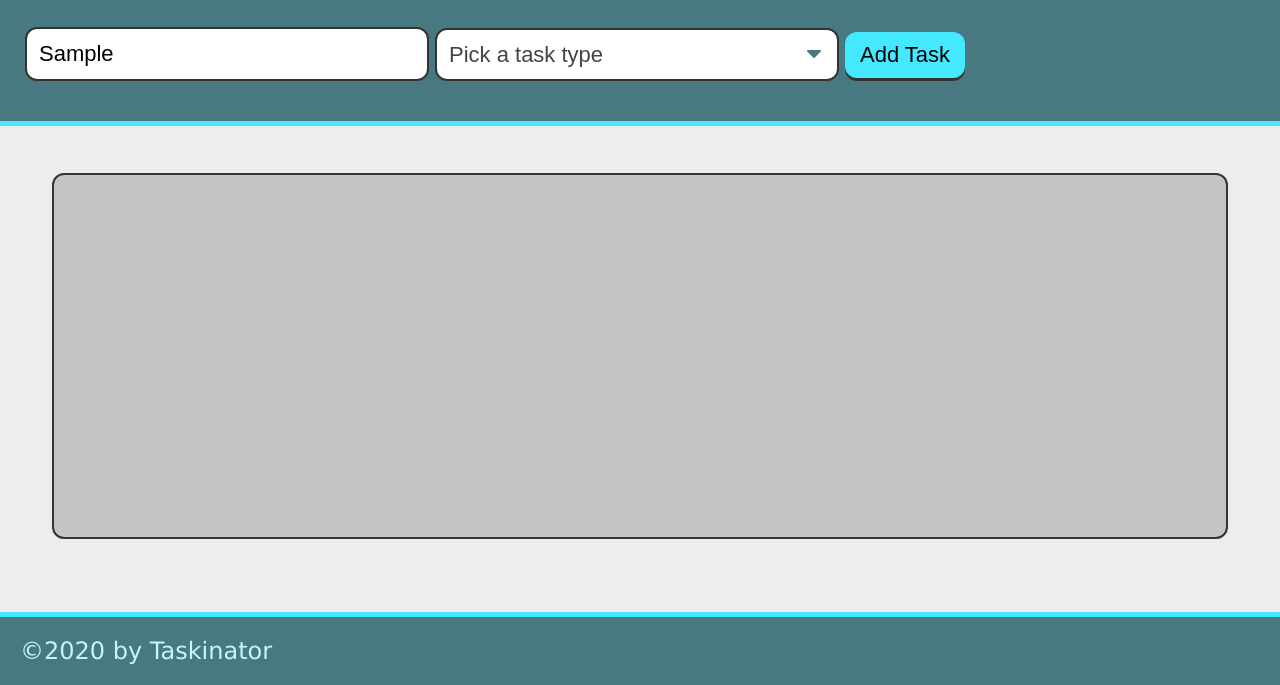
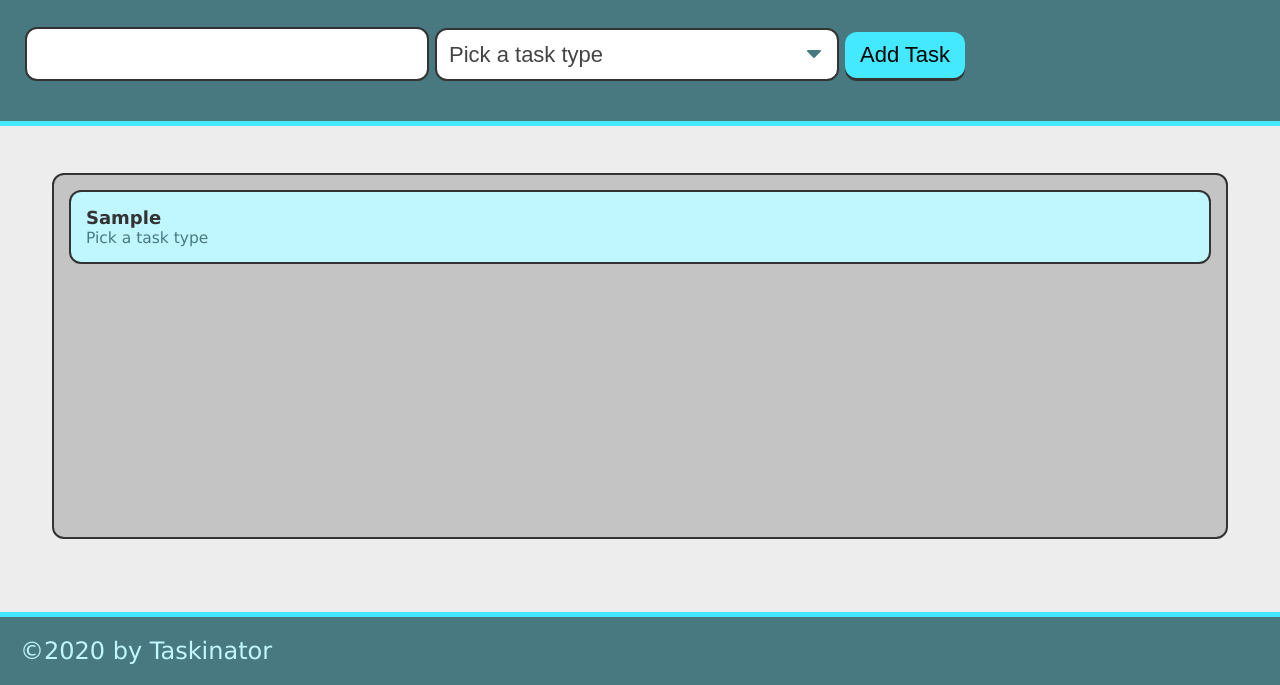
Before and after one commit to lucawic/Taskinator, a plain HTML site: page index.html in a window 1280 px wide. Both pictures are taken after typing "Sample" into the empty fields and a click on the button "Add Task". Shown: the part 115-800 px from the top of the page. Drawn offline with Linux system fonts and the light colour scheme.

Commit message:
i got this to work finally

```diff
--- a/assets/js/script.js
+++ b/assets/js/script.js
@@ -1,11 +1,22 @@
-//allows you to execute event with the enter key
 var formEl = document.querySelector("#task-form");
 var tasksToDoEl = document.querySelector("#tasks-to-do");
 
-var taskFormHandler = function (event) {
+var taskFormHandler = function(event) {
     event.preventDefault();
     var taskNameInput = document.querySelector("input[name='task-name']").value;
     var taskTypeInput = document.querySelector("select[name='task-type']").value;
+
+    //check if input values are empty strings
+    if (taskNameInput === "" || taskTypeInput === "") {
+        alert("You need to fill out the task form!");
+        return false;
+    }
+
+    formEl.reset();
+
+    //reset form fields for next task to be entered
+    document.querySelector("input[name='task-name']").value =" ";
+    document.querySelector("select[name='task-type']").selectedIndex = 0;
 
     //package up data as an object
     var taskDataObj = {
@@ -14,7 +25,7 @@ var taskFormHandler = function (event) {
     };
 
     //send it as an argument to createTaskEl
-    createTaskEl(taskDataObj)
+    createTaskEl(taskDataObj);
 };
 
 // code to createa a new task HTML element
@@ -27,9 +38,9 @@ listItemEl.className = "task-item";
     var taskInfoEl = document.createElement("div");
     taskInfoEl.className = "task-info";
     taskInfoEl.innerHTML = "<h3 class='task-name'>" + taskDataObj.name + "</h3><span class='task-type'>" + taskDataObj.type + "</span>";
-
     listItemEl.appendChild(taskInfoEl);
 
+    console.dir(listItemEl);
 // add entire list item to list
     tasksToDoEl.appendChild(listItemEl);
 };
--- a/index.html
+++ b/index.html
@@ -18,8 +18,8 @@
                 <input type="text" name="task-name" placeholder="Enter Task Name" />
             </div>
             <div class="form-group">
-                <select name="tasl-type" class="select-dropdown">
-                    <option value="" disabled selected>Pick a task type</option>
+                <select name="task-type" class="select-dropdown">
+                    <option value="Pick a task type" disabled selected>Pick a task type</option>
                     <option value="Print">Print</option>
                     <option value="Web">Web</option>
                     <option value="Mobile">Mobile</option>
@@ -37,7 +37,6 @@
             <ul class="task-list" id="tasks-to-do">
             </ul>
         </section>
-
     </main>
 
 <footer>
```
Lines whose indentation alone changed are shown as unchanged.
